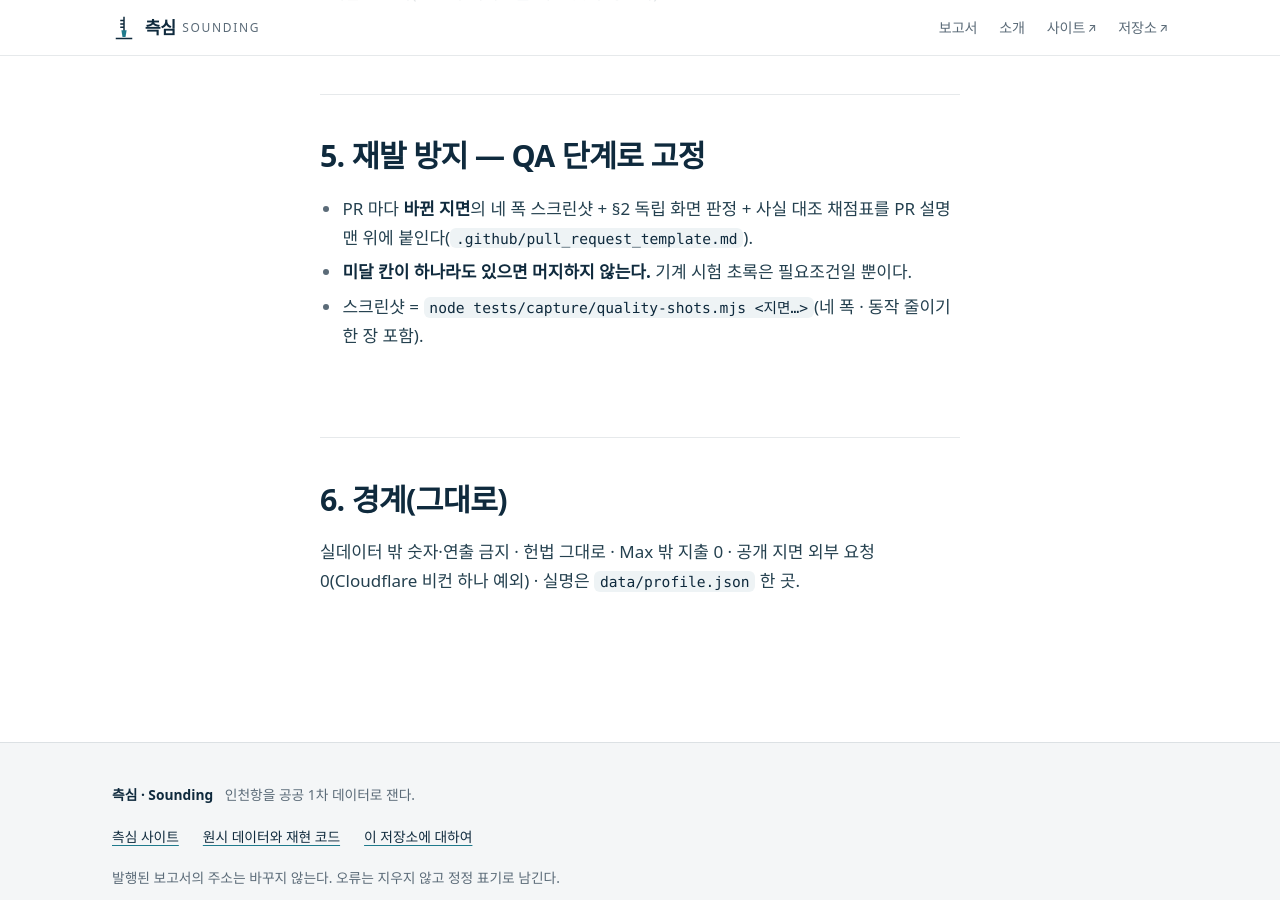
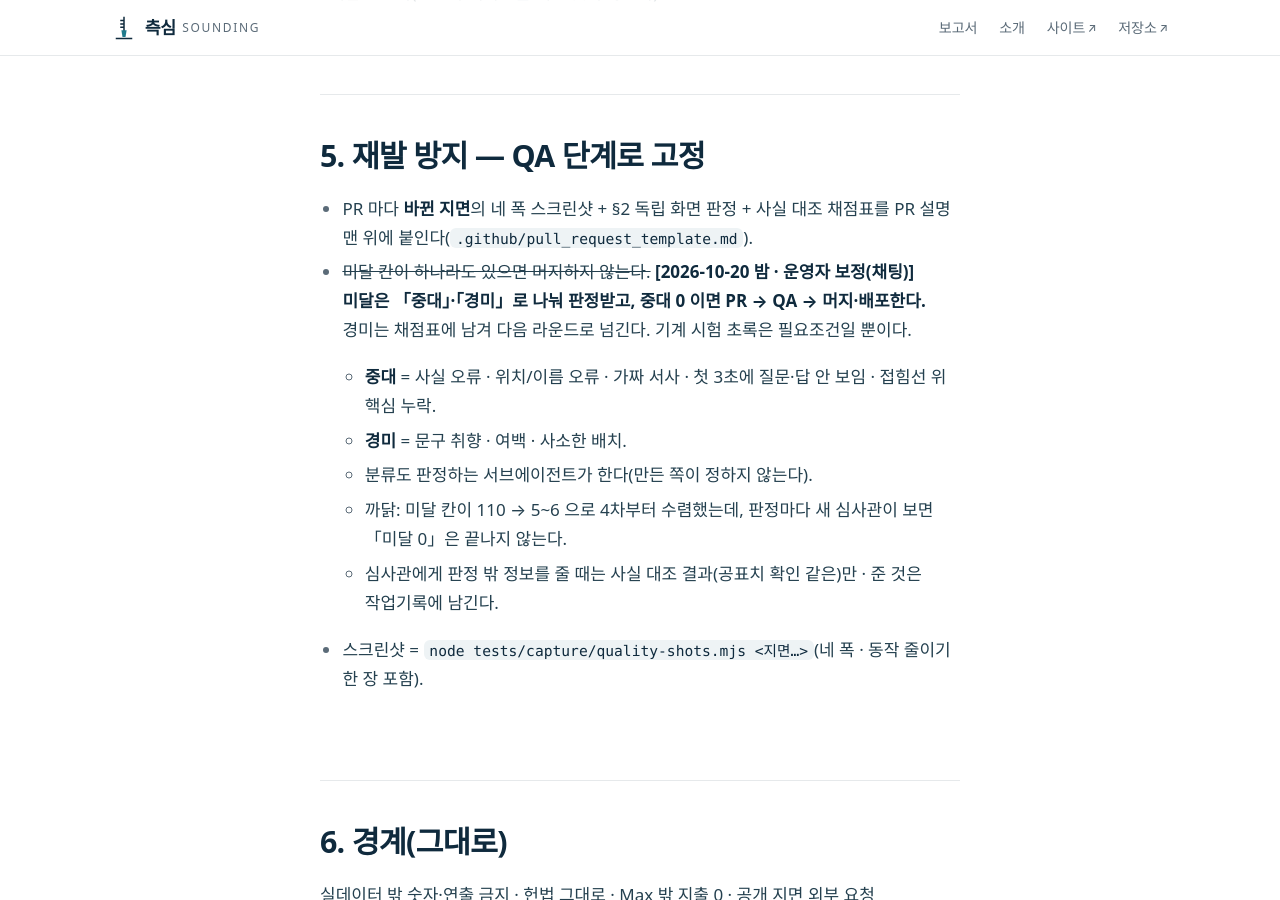
Before and after one commit to jisangj03-dev/incheon-port-analysis, a Jekyll site: the page built from docs/품질기준.md, in a window 1280 px wide and 900 px high, scrolled down 3006 px. Built offline with Jekyll 4.4.1, drawn with Linux system fonts in a browser that asks for light colours; some web fonts are replaced; our own code applies the rules of GitHub Pages for plain Markdown files.

Commit message:
품질기준 §5 보정 — 미달을 중대·경미로 나눠 판정, 중대 0 이면 머지(운영자 채팅 10/20 밤)
Co-Authored-By: Claude Opus 5.5 <noreply@anthropic.com>
Claude-Session: https://claude.ai/code/session_01L59oEoiMW7KHoJRFFkcN4Q

```diff
--- a/docs/품질기준.md
+++ b/docs/품질기준.md
@@ -45,7 +45,12 @@
 ## 5. 재발 방지 — QA 단계로 고정
 
 - PR 마다 **바뀐 지면**의 네 폭 스크린샷 + §2 독립 화면 판정 + 사실 대조 채점표를 PR 설명 맨 위에 붙인다(`.github/pull_request_template.md`).
-- **미달 칸이 하나라도 있으면 머지하지 않는다.** 기계 시험 초록은 필요조건일 뿐이다.
+- ~~미달 칸이 하나라도 있으면 머지하지 않는다.~~ **[2026-10-20 밤 · 운영자 보정(채팅)] 미달은 「중대」·「경미」로 나눠 판정받고, 중대 0 이면 PR → QA → 머지·배포한다.** 경미는 채점표에 남겨 다음 라운드로 넘긴다. 기계 시험 초록은 필요조건일 뿐이다.
+  - **중대** = 사실 오류 · 위치/이름 오류 · 가짜 서사 · 첫 3초에 질문·답 안 보임 · 접힘선 위 핵심 누락.
+  - **경미** = 문구 취향 · 여백 · 사소한 배치.
+  - 분류도 판정하는 서브에이전트가 한다(만든 쪽이 정하지 않는다).
+  - 까닭: 미달 칸이 110 → 5~6 으로 4차부터 수렴했는데, 판정마다 새 심사관이 보면 「미달 0」은 끝나지 않는다.
+  - 심사관에게 판정 밖 정보를 줄 때는 사실 대조 결과(공표치 확인 같은)만 · 준 것은 작업기록에 남긴다.
 - 스크린샷 = `node tests/capture/quality-shots.mjs <지면…>`(네 폭 · 동작 줄이기 한 장 포함).
 
 ## 6. 경계(그대로)
```
Also changed, not shown: .github/pull_request_template.md.
